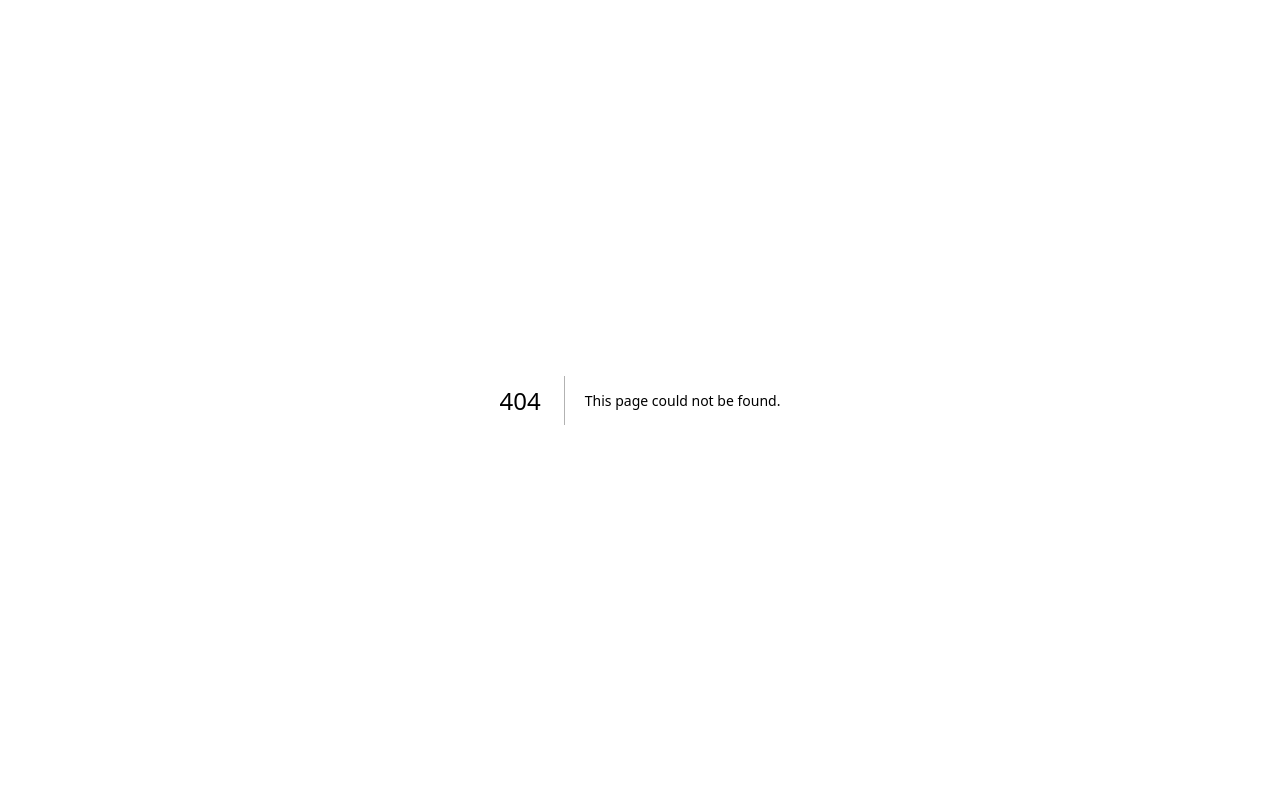
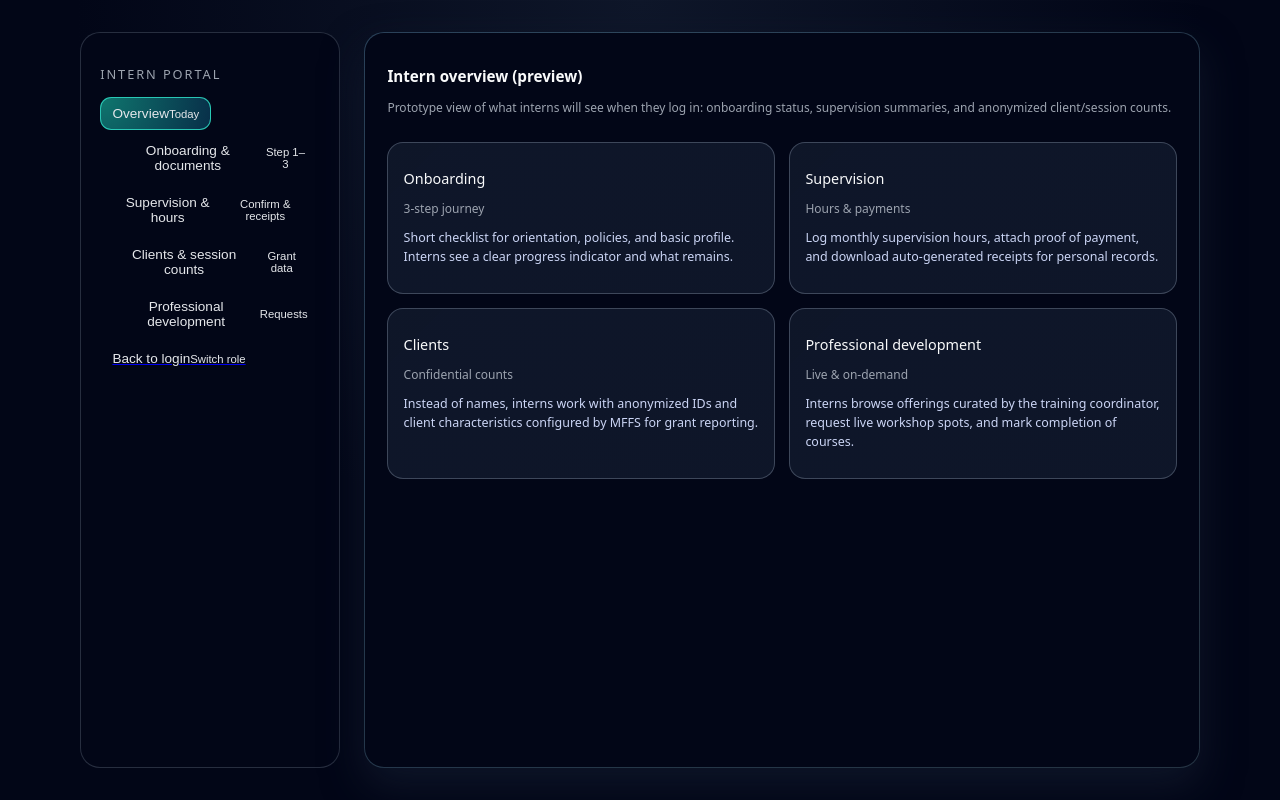
Before and after one commit to sraelcohen-sudo/mffs-portal, a Next.js app: page /intern in a window 1280 px wide. Before the commit this address had no page. Built offline with nearby package versions, Linux system fonts and the light colour scheme.

Commit message:
Intern Page

```diff
--- /dev/null
+++ b/app/intern/page.jsx
@@ -0,0 +1,117 @@
+import Link from "next/link";
+
+export default function InternDashboard() {
+  return (
+    <main className="main-shell">
+      <div className="main-shell-inner main-shell-inner--with-sidebar">
+        {/* Sidebar */}
+        <aside className="sidebar">
+          <p className="sidebar-title">Intern portal</p>
+
+          <button className="sidebar-link sidebar-link--active" type="button">
+            <span>Overview</span>
+            <small>Today</small>
+          </button>
+
+          <button className="sidebar-link" type="button">
+            <span>Onboarding & documents</span>
+            <small>Step 1–3</small>
+          </button>
+
+          <button className="sidebar-link" type="button">
+            <span>Supervision & hours</span>
+            <small>Confirm & receipts</small>
+          </button>
+
+          <button className="sidebar-link" type="button">
+            <span>Clients & session counts</span>
+            <small>Grant data</small>
+          </button>
+
+          <button className="sidebar-link" type="button">
+            <span>Professional development</span>
+            <small>Requests</small>
+          </button>
+
+          <Link href="/login">
+            <button className="sidebar-link" type="button">
+              <span>Back to login</span>
+              <small>Switch role</small>
+            </button>
+          </Link>
+        </aside>
+
+        {/* Main content */}
+        <section className="card" style={{ padding: "1.3rem 1.4rem" }}>
+          <header className="section-header">
+            <div>
+              <h1 className="section-title">Intern overview (preview)</h1>
+              <p className="section-subtitle">
+                Prototype view of what interns will see when they log in: onboarding
+                status, supervision summaries, and anonymized client/session counts.
+              </p>
+            </div>
+          </header>
+
+          <div className="card-grid">
+            <MiniCard
+              title="Onboarding"
+              subtitle="3-step journey"
+              body="Short checklist for orientation, policies, and basic profile. Interns see a clear progress indicator and what remains."
+            />
+            <MiniCard
+              title="Supervision"
+              subtitle="Hours & payments"
+              body="Log monthly supervision hours, attach proof of payment, and download auto-generated receipts for personal records."
+            />
+            <MiniCard
+              title="Clients"
+              subtitle="Confidential counts"
+              body="Instead of names, interns work with anonymized IDs and client characteristics configured by MFFS for grant reporting."
+            />
+            <MiniCard
+              title="Professional development"
+              subtitle="Live & on-demand"
+              body="Interns browse offerings curated by the training coordinator, request live workshop spots, and mark completion of courses."
+            />
+          </div>
+        </section>
+      </div>
+    </main>
+  );
+}
+
+function MiniCard({ title, subtitle, body }) {
+  return (
+    <div className="card-soft" style={{ padding: "0.85rem 0.95rem" }}>
+      <h2
+        style={{
+          fontSize: "0.9rem",
+          fontWeight: 500,
+          marginBottom: "0.15rem",
+          color: "#f9fafb"
+        }}
+      >
+        {title}
+      </h2>
+      <p
+        style={{
+          fontSize: "0.75rem",
+          color: "#9ca3af",
+          marginBottom: "0.45rem"
+        }}
+      >
+        {subtitle}
+      </p>
+      <p
+        style={{
+          fontSize: "0.78rem",
+          color: "#cbd5f5",
+          lineHeight: 1.5
+        }}
+      >
+        {body}
+      </p>
+    </div>
+  );
+}
```
